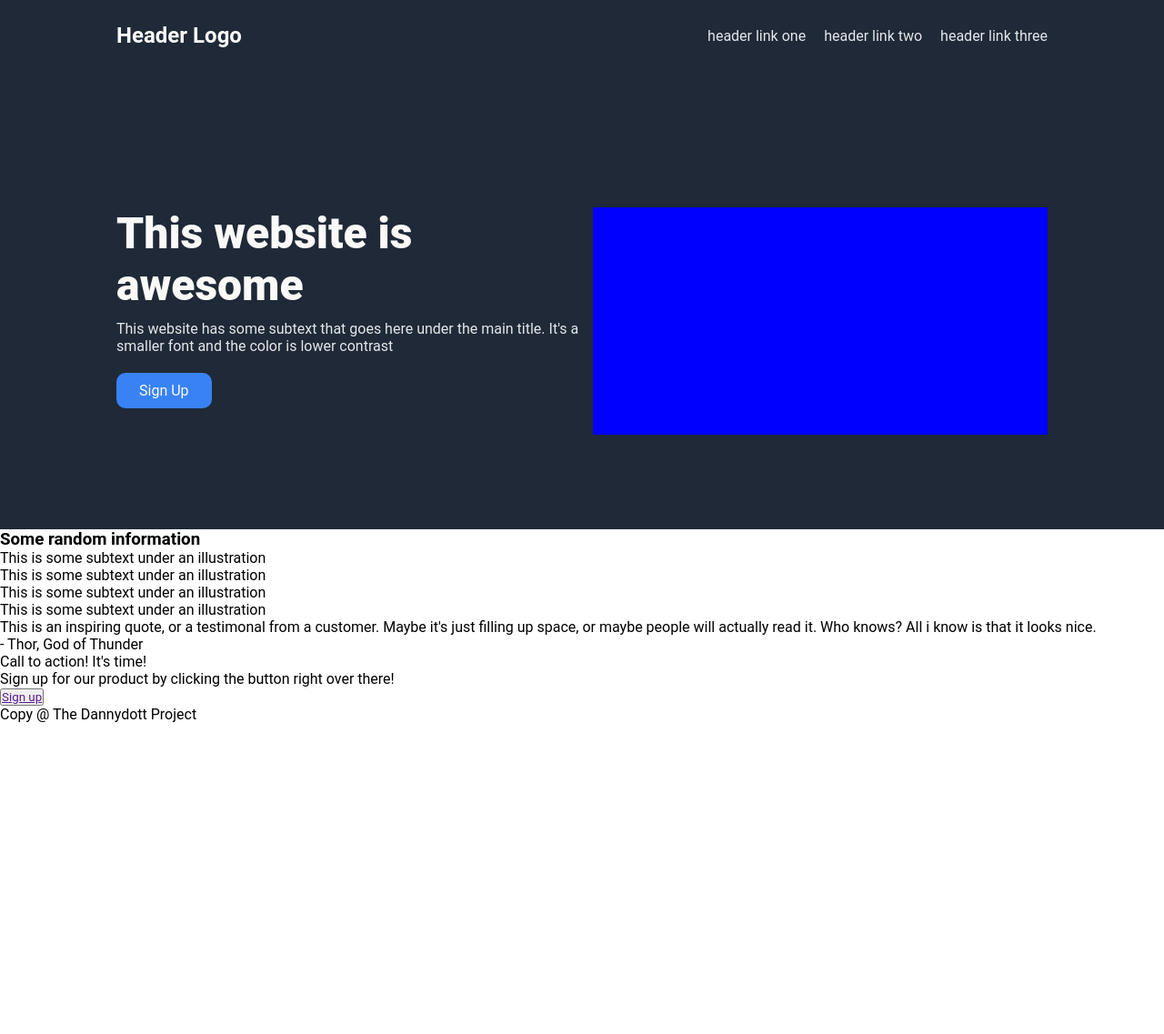
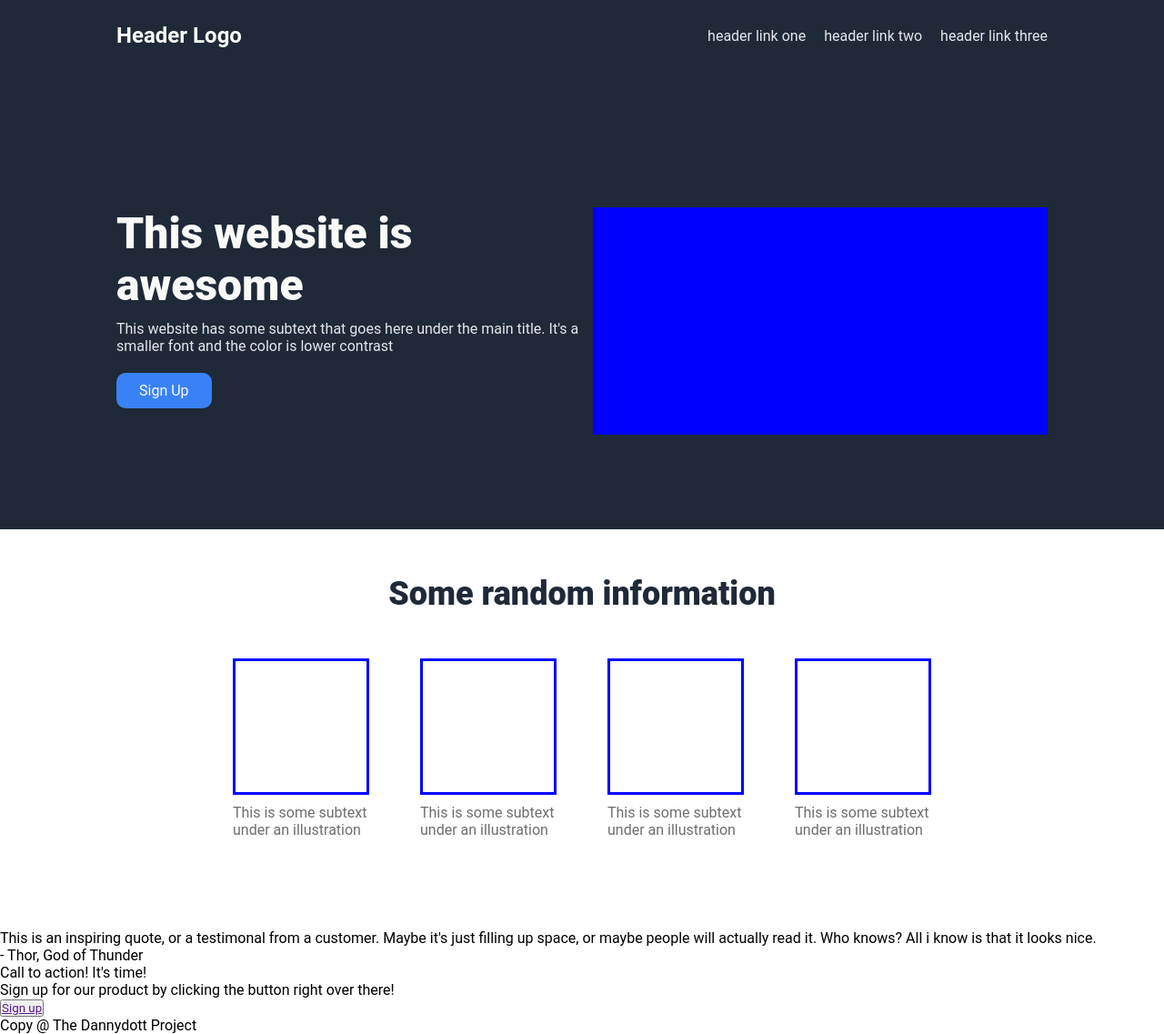
Before and after one commit to Dannydottwebdevv/landing-page, a plain HTML site: page index.html in a window 1280 px wide. Shown: the whole page at 91% size. Before the commit the page ends 800 px from the top, so only its background shows below. Drawn offline with Linux system fonts and the light colour scheme.

Commit message:
Styled the second section which required four cards side by side.

```diff
--- a/style.css
+++ b/style.css
@@ -88,3 +88,42 @@ nav li {
   color: inherit;
   font-size: 16px;
 }
+
+main {
+  padding: 50px 0;
+  width: 60%;
+  margin: 0 auto;
+}
+
+main h3 {
+  margin-bottom: 50px;
+  text-align: center;
+  font-size: 36px;
+  color: #1f2937;
+  font-weight: 900;
+}
+
+.card-container {
+  display: flex;
+  justify-content: space-between;
+  margin-bottom: 50px;
+}
+
+.card-img {
+  width: 150px;
+  height: 150px;
+  border: 3px solid blue;
+  margin-bottom: 10px;
+}
+
+.card {
+  display: flex;
+  flex-direction: column;
+  justify-content: center;
+  align-items: center;
+  width: 150px;
+}
+
+.card p {
+  color: #6e6e6e;
+}
```
